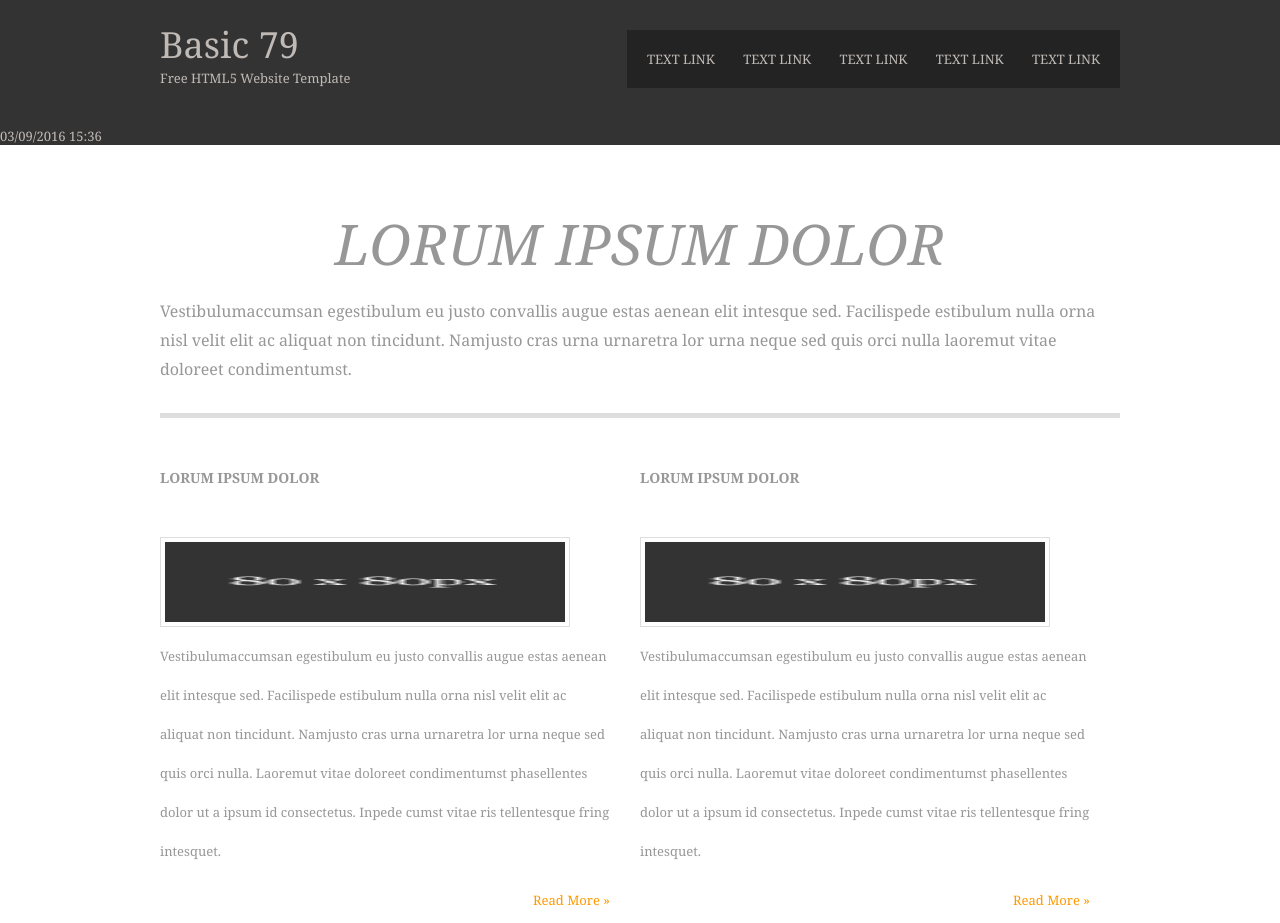
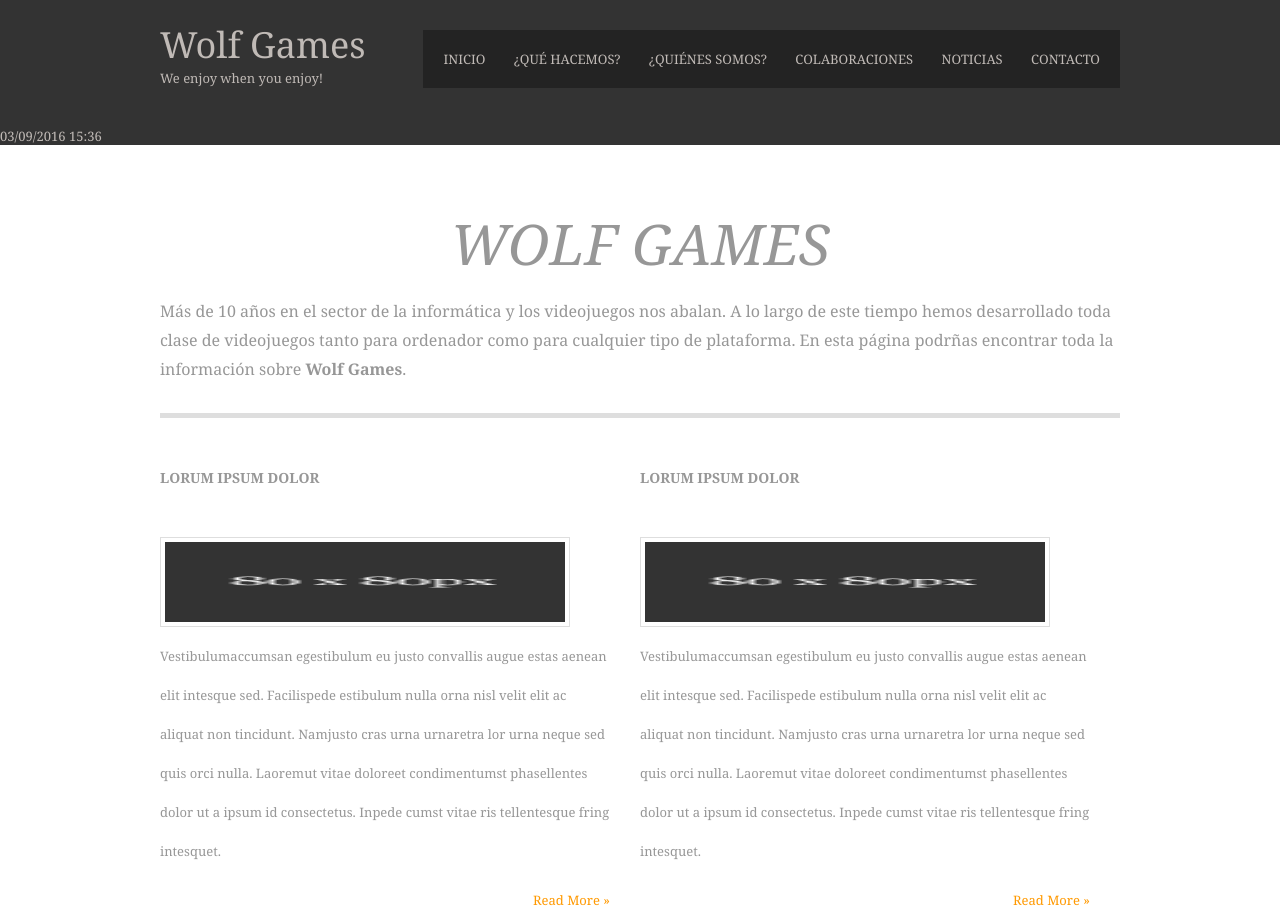
Before and after one commit to javiiglesias/WolfGames, a plain HTML site: page index.html in a window 1280 px wide. Shown: the top 923 px of the page. Drawn offline with Linux system fonts and the light colour scheme.

Commit message:
Canvis inicials (Header, footer, menus, etc...)

```diff
--- a/index.html
+++ b/index.html
@@ -1,8 +1,8 @@
 <!DOCTYPE html>
 <html lang="en" dir="ltr">
 <head>
-<title>Basic 79</title>
-<meta charset="iso-8859-1">
+<title>Wolf Games</title>
+<meta charset="utf-8">
 <link rel="stylesheet" href="assets/css/layout.css" type="text/css">
 <!--[if lt IE 9]><script src="scripts/html5shiv.js"></script><![endif]-->
 </head>
@@ -10,16 +10,17 @@
 <div class="wrapper row1">
   <header id="header" class="clear">
     <div id="hgroup">
-      <h1><a href="#">Basic 79</a></h1>
-      <h2>Free HTML5 Website Template</h2>
+      <h1><a href="#">Wolf Games</a></h1>
+      <h2>We enjoy when you enjoy!</h2>
     </div>
     <nav>
       <ul>
-        <li><a href="#">Text Link</a></li>
-        <li><a href="#">Text Link</a></li>
-        <li><a href="#">Text Link</a></li>
-        <li><a href="#">Text Link</a></li>
-        <li class="last"><a href="#">Text Link</a></li>
+        <li><a href="#">Inicio</a></li>
+        <li><a href="#">¿Qué hacemos?</a></li>
+        <li><a href="#">¿Quiénes somos?</a></li>
+        <li><a href="#">Colaboraciones</a></li>
+        <li><a href="#">Noticias</a></li>
+        <li class="last"><a href="#">Contacto</a></li>
       </ul>
     </nav>
   </header>
@@ -30,8 +31,8 @@
   <div id="container" class="clear">
     <!-- content body -->
     <section id="shout">
-      <h1>Lorum ipsum dolor</h1>
-      <p>Vestibulumaccumsan egestibulum eu justo convallis augue estas aenean elit intesque sed. Facilispede estibulum nulla orna nisl velit elit ac aliquat non tincidunt. Namjusto cras urna urnaretra lor urna neque sed quis orci nulla laoremut vitae doloreet condimentumst.</p>
+      <h1>Wolf Games</h1>
+      <p>Más de 10 años en el sector de la informática y los videojuegos nos abalan. A lo largo de este tiempo hemos desarrollado toda clase de videojuegos tanto para ordenador como para cualquier tipo de plataforma. En esta página podrñas encontrar toda la información sobre <b>Wolf Games</b>.</p>
     </section>
     <!-- main content -->
     <section id="services" class="clear">
@@ -92,8 +93,8 @@
 <!-- footer -->
 <div class="wrapper row3">
   <footer id="footer" class="clear">
-    <p class="fl_left">Copyright &copy; 2012 - All Rights Reserved - <a href="#">Domain Name</a></p>
-    <p class="fl_right">Template by <a href="http://www.os-templates.com/" title="Free Website Templates">OS Templates</a></p>
+    <p class="fl_left">Copyright &copy; 2016 - Todos Los Derechos Reservados - <a href="#">Wolf Games</a></p>
+    <p class="fl_right">Agradecimientos a <a href="http://www.os-templates.com/" title="Free Website Templates">OS Templates</a></p>
   </footer>
 </div>
 </body>
```
